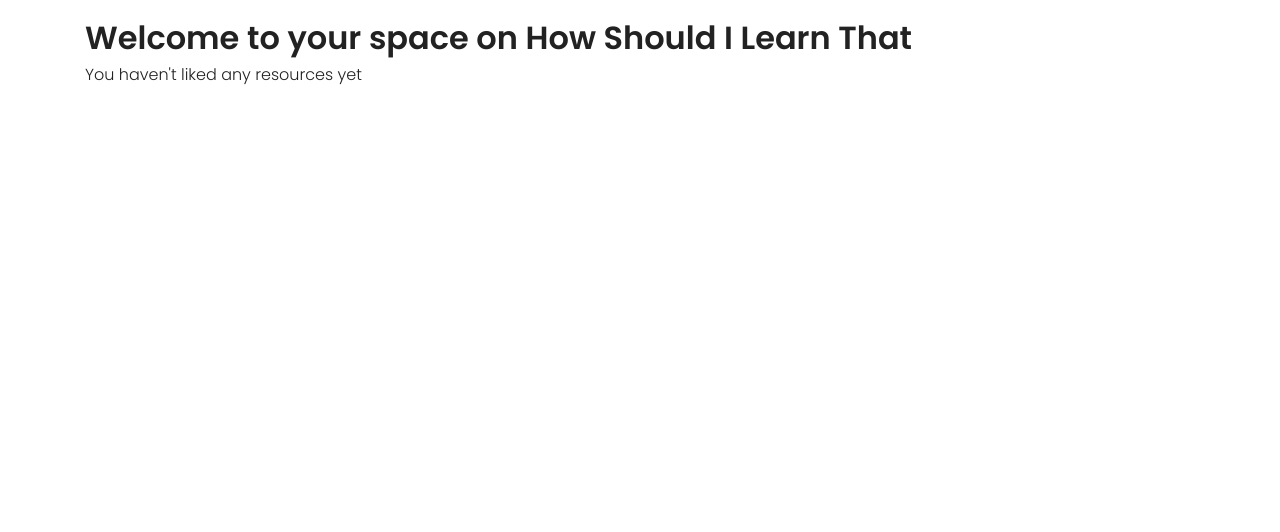
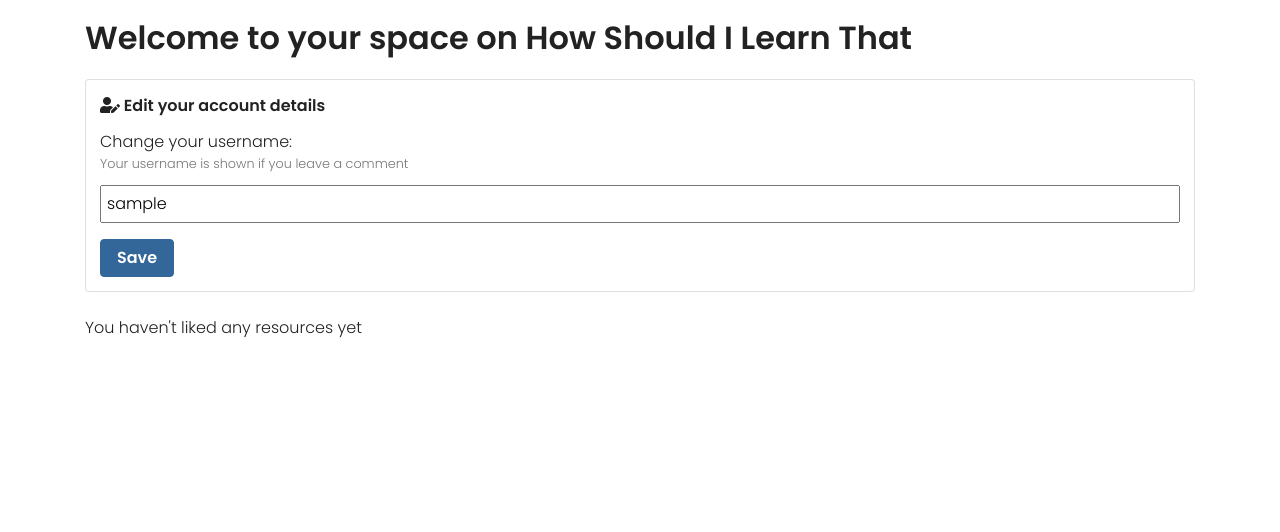
Before and after one commit to nrimsky/livlearn-v0, a Django app: page /me/dashboard/ in a window 1280 px wide. Shown: the part 64-596 px from the top of the page. Run offline with Django 3.2, Linux system fonts and the light colour scheme; the visitor is signed in with stand-in values (Sample User, id 1); data that the repository does not hold is empty; some libraries are stand-ins or nearby versions; some web fonts are replaced.

Commit message:
add user edit form to dashboard

```diff
--- a/authapp/forms.py
+++ b/authapp/forms.py
@@ -1,17 +1,11 @@
-from allauth.account.forms import SignupForm
+from django.contrib.auth.models import User
+from django import forms
 
 
-class CustomSignupForm(SignupForm):
-    """ Can be used during signup to ask the user for additional input (e.g. newsletter signup, birth date).
-    This class should implement a def signup(self, request, user) method, where user represents the newly signed up user.
-    """
-
-    def save(self, request):
-        # Ensure you call the parent class's save.
-        # .save() returns a User object.
-        user = super(CustomSignupForm, self).save(request)
-
-        # Add your own processing here.
-
-        # You must return the original result.
-        return user
+class UserEditForm(forms.ModelForm):
+    class Meta:
+        model = User
+        fields = ("username",)
+        labels = {
+            "username": "Change your username"
+        }
--- a/authapp/templates/authapp/dashboard.html
+++ b/authapp/templates/authapp/dashboard.html
@@ -3,6 +3,21 @@
 {% block title %}Dashboard{% endblock title %}
 {% block content %}
     <h1 class="h2">{{ welcome }}</h1>
+    <div class="card my-4">
+        <div class="card-body">
+            <p class="card-title bold-text"><i class="fas fa-user-edit"></i> Edit your account details</p>
+            <form action="" method="post" class="form">
+                {% csrf_token %}
+                <div class="form-group suggest-form-description-group">
+                    <span class="text-danger bold-text">{{ form.username.errors }}</span>
+                    {{ form.username.label_tag }}
+                    <small class="form-text text-muted">Your username is shown if you leave a comment</small>
+                    <span class="submit-form-group">{{ form.username }}</span>
+                </div>
+                <button type="submit" class="btn btn-info">Save</button>
+            </form>
+        </div>
+    </div>
     {% if page_obj %}
         <h2 class="h3">Your liked resources</h2>
         <div class="row my-4">
--- a/authapp/urls.py
+++ b/authapp/urls.py
@@ -1,5 +1,5 @@
 from django.urls import include, path
-from authapp.views import Dashboard, privacy
+from authapp.views import dashboard, privacy
 from django.contrib.auth.decorators import login_required
 # https://django-allauth.readthedocs.io/en/latest/forms.html
 
@@ -7,5 +7,5 @@
 
 urlpatterns = [
     path('privacy/', privacy, name='privacy'),
-    path('dashboard/', login_required(Dashboard.as_view(), login_url='authapp:account_login'), name='dashboard'),
+    path('dashboard/', dashboard, name='dashboard'),
 ]
--- a/authapp/views.py
+++ b/authapp/views.py
@@ -1,22 +1,31 @@
 from django.shortcuts import render
-from links.models import Link
-from django.views.generic import ListView
-from allauth.account.decorators import verified_email_required
+from .forms import UserEditForm
+from django.contrib.auth.decorators import login_required
+from django.core.paginator import Paginator
 
 
-class Dashboard(ListView):
-    model = Link
-    template_name = "authapp/dashboard.html"
-    paginate_by = 10
+@login_required
+def dashboard(request):
+    request.session['saved_back_url'] = request.get_full_path()
+    liked = request.user.link_like.all()
+    paginator = Paginator(liked, 25)
+    page_number = request.GET.get('page')
+    page_obj = paginator.get_page(page_number)
 
-    def get_queryset(self):
-        self.request.session['saved_back_url'] = self.request.get_full_path()
-        return self.request.user.link_like.all()
-
-    def get_context_data(self, **kwargs):
-        context = super(Dashboard, self).get_context_data(**kwargs)
-        context['welcome'] = "Welcome to your space on How Should I Learn That"
-        return context
+    if request.method == 'POST':
+        user_form = UserEditForm(instance=request.user,
+                                 data=request.POST)
+        if user_form.is_valid():
+            user_form.save()
+    else:
+        user_form = UserEditForm(instance=request.user)
+    context = {
+        "page_obj": page_obj,
+        "is_paginated": page_obj.has_next(),
+        "form": user_form,
+        "welcome": "Welcome to your space on How Should I Learn That"
+    }
+    return render(request,"authapp/dashboard.html", context=context)
 
 
 def privacy(request):
--- a/howdoilearnthat/settings.py
+++ b/howdoilearnthat/settings.py
@@ -177,7 +177,6 @@
 LOGIN_URL = 'account_login'
 LOGOUT_URL = 'account_logout'
 ACCOUNT_SESSION_REMEMBER = True
-# ACCOUNT_SIGNUP_FORM_CLASS = "authapp.forms.CustomSignupForm"
 SOCIALACCOUNT_AUTO_SIGNUP = True
 SOCIALACCOUNT_EMAIL_VERIFICATION = False
 SOCIALACCOUNT_EMAIL_REQUIRED = True
```
